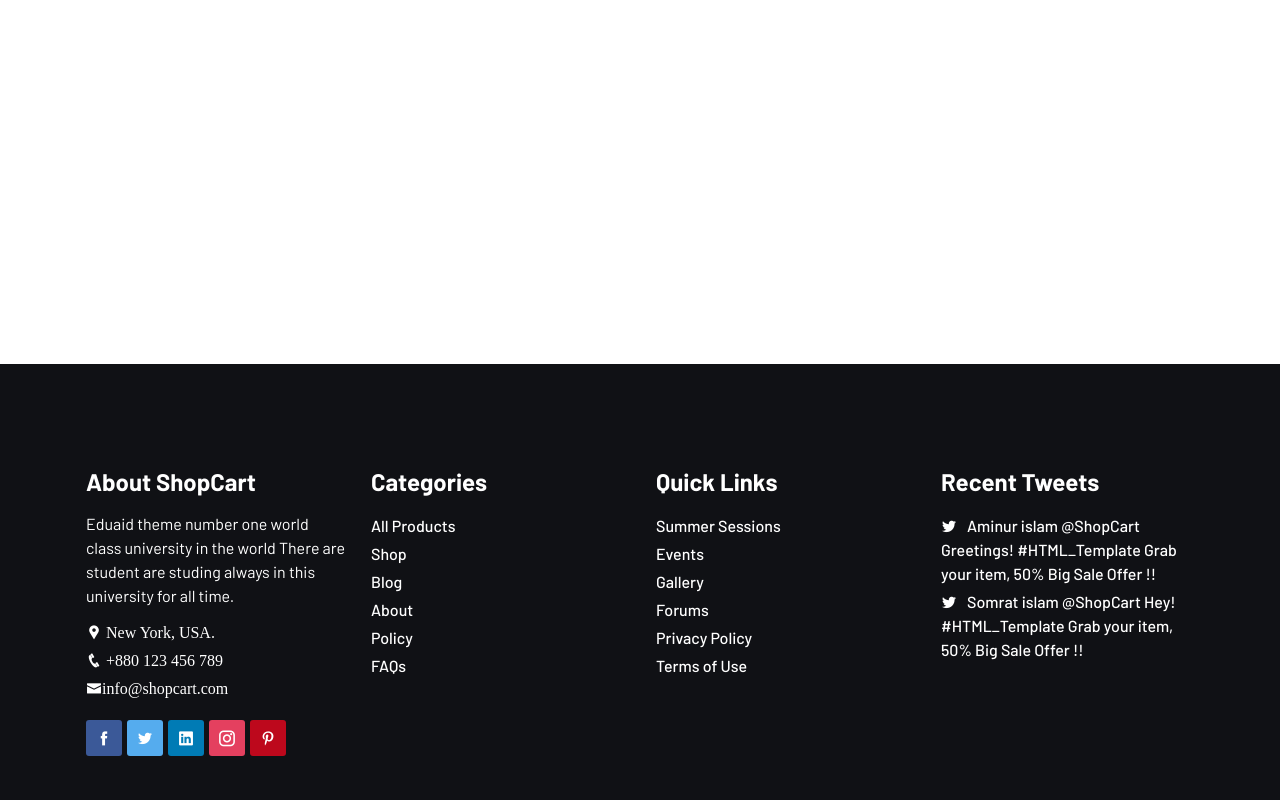
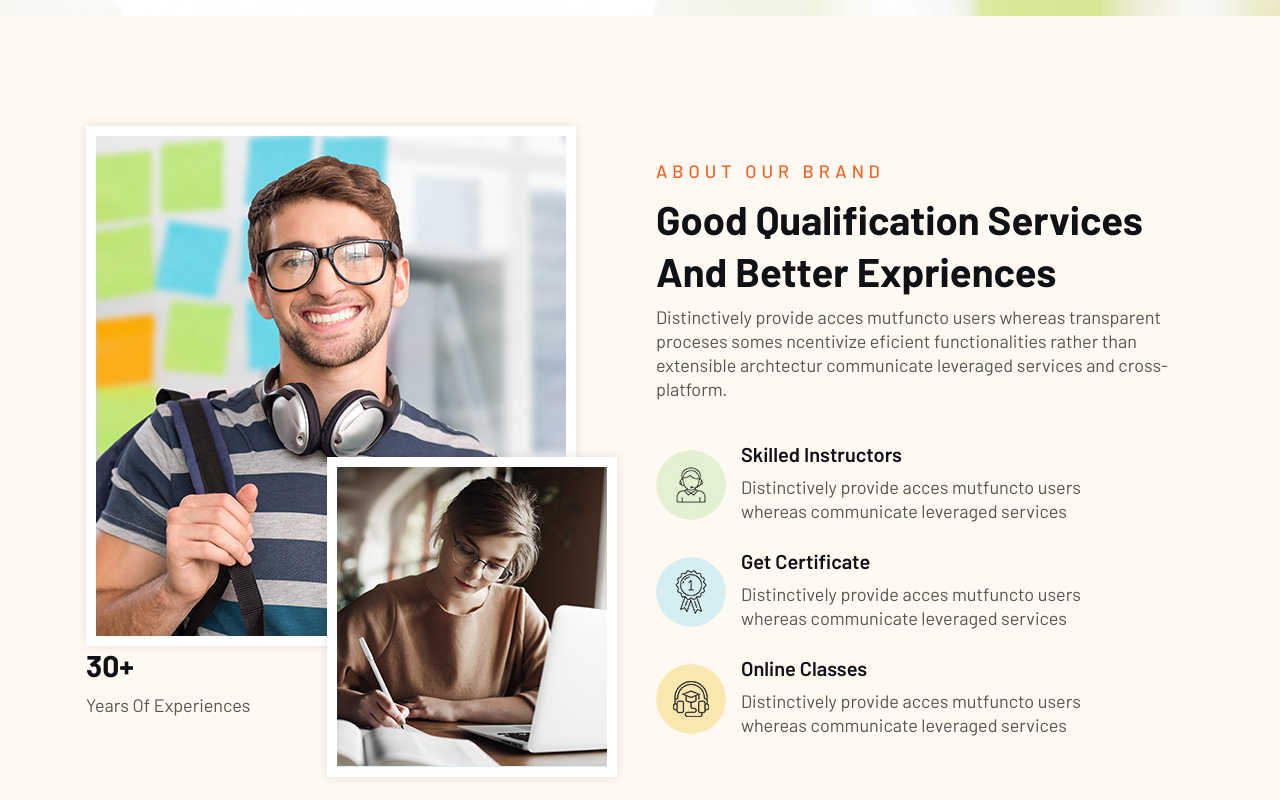
Before and after one commit to jaspia-1/react-ecommerce-website, a React (Vite) app: page /about in a window 1280 px wide. Shown: the part 440-1240 px from the top of the page. Built offline with nearby package versions, Linux system fonts and the light colour scheme.

Commit message:
ContactPage

```diff
--- a/src/about/About.jsx
+++ b/src/about/About.jsx
@@ -1,4 +1,5 @@
 import React from 'react';
+import PageHeader from '../components/PageHeader';
 const subTitle = "About Our Brand"; const title = "Good Qualification Services And Better Expriences"; const desc = "Distinctively provide acces mutfuncto users whereas transparent proceses somes ncentivize eficient functionalities rather than extensible archtectur communicate leveraged services and cross-platform.";
 
 const year = "30+"; const expareance = "Years Of Experiences";
@@ -7,7 +8,55 @@ const aboutList = [ { imgUrl: '/src/assets/images/about/icon/01.jpg', imgAlt: 'a
 const About = () => {
     return (
         <div>
-            About
+           <PageHeader title={"About Our Brand"} curPage={"About"}/>
+<div className='about-section style-3 padding-tb section-bg'>
+<div className='container'>
+<div className='row justify-content-center row-cols-xl-2 row-cols-1 align-items-center'>
+<div className='col'>
+<div className='about-left'>
+<div className='about-thumb'>
+<img src='/src/assets/images/about/01.jpg' alt=''/>
+</div>
+<div className='abs-thumb'>
+<img src='/src/assets/images/about/02.jpg'/>
+</div>
+<div className='about-left-corner'>
+<h3>{year}</h3>
+<p>{expareance}</p>
+</div>
+</div>
+</div>
+{/* 2nd col */}
+<div className='col'>
+<div className='about-right'>
+<div className='section-header'>
+<span className='subtitle'>{subTitle}</span>
+<h2 className='title'>{title}</h2>
+<p>{desc}</p>
+</div>
+<div className='section-wrapper'>
+<ul className="lab-ul">
+{
+    aboutList.map((val,i)=>(
+        <li key={i}>
+<div className='sr-left'>
+<img src={val.imgUrl} alt=''/>
+</div>
+<div className='sr-right'>
+<h5>{val.title}</h5>
+<p>{val.desc}</p>
+</div>
+        </li>
+    ))
+}
+</ul>
+</div>
+</div>
+</div>
+</div>
+</div>
+</div>
+
         </div>
     );
 };
--- /dev/null
+++ b/src/components/GoogleMap.jsx
@@ -0,0 +1,15 @@
+/* eslint-disable react/no-unknown-property */
+import React from 'react';
+
+const GoogleMap = () => {
+    return (
+        <div className='map-area'>
+            <div className='maps'>
+            <iframe src="https://www.google.com/maps/embed?pb=!1m18!1m12!1m3!1d7238.14053755792!2d91.86391133735957!3d24.895584643540097!2m3!1f0!2f0!3f0!3m2!1i1024!2i768!4f13.1!3m3!1m2!1s0x3750552af8919883%3A0x6fc2fe33c01b3797!2sZindabazar%2C%20Sylhet!5e0!3m2!1sen!2sbd!4v1705059239936!5m2!1sen!2sbd"></iframe>
+            </div>
+
+        </div>
+    );
+};
+
+export default GoogleMap;
--- /dev/null
+++ b/src/contactPage/ContactPage.jsx
@@ -0,0 +1,84 @@
+import React from 'react';
+import PageHeader from '../components/PageHeader';
+import GoogleMap from '../components/GoogleMap';
+const subTitle = "Get in touch with us"; const title = "We're Always Eager To Hear From You!"; const conSubTitle = "Get in touch with Contact us"; const conTitle = "Fill The Form Below So We Can Get To Know You And Your Needs Better."; const btnText = "Send our Message";
+
+const contactList = [ { imgUrl: "/src/assets/images/icon/01.png", imgAlt: "contact icon", title: "Office Address", desc: " 1201 Zindabazar", }, { imgUrl: "/src/assets/images/icon/02.png", imgAlt: "contact icon", title: "Phone number", desc: "01712356789,01912345678", }, { imgUrl: "/src/assets/images/icon/03.png", imgAlt: "contact icon", title: "Send email", desc: "admin@shopcart.com", }, { imgUrl: "/src/assets/images/icon/04.png", imgAlt: "contact icon", title: "Our website", desc: "www.shopcart.com", }, ];
+
+
+const ContactPage = () => {
+    return (
+        <div>
+           <PageHeader title={"Get In Touch With Us"} curPage={"Contact Us"}></PageHeader>
+           <div className='map-address-section padding-tb section-bg'>
+<div className='container'>
+<div className='section-header text-header'>
+<span className="subtitle">
+{subTitle}
+</span>
+<h2 className='title'>{title}</h2>
+</div>
+<div className='section-wrapper'>
+<div className='row flex-row-reverse'>
+<div className='col-xl-4 col-lg-5 col-12'>
+<div className='contact-wrapper'>
+{
+   contactList.map((val,i)=>(
+    <div key={i} className='contact-item'>
+        <div className='contact-thumb'>
+            <img src={val.imgUrl} alt=''/>
+            </div>
+            <div className='contact-content'>
+                <h6 className='title'>{val.title}</h6>
+                <p>{val.desc}</p>
+                </div>
+        </div>
+   ))
+}
+</div>
+</div>
+{/* google map */}
+<div className='col-xl-8 col-lg-7 col-12'>
+<GoogleMap></GoogleMap>
+</div>
+</div>
+</div>
+</div>
+           </div>
+           <div className='contact-section padding-tb'>
+<div className='container'>
+<div className='section-header text-center'>
+<span className='subtitle'>{conSubTitle}</span>
+<h2 className='title'>{conTitle}</h2>
+</div>
+<div className='section-wrapper'>
+<form className='contact-form'>
+<div className='form-group'>
+<input type='text' name='name' id='name' placeholder='Your Name *'/>
+</div>
+<div className='form-group'>
+<input type='email' name='email' id='email' placeholder='Your Email *'/>
+</div>
+<div className='form-group'>
+<input type='number' name='number' id='number' placeholder='Phone Number *'/>
+</div>
+<div className='form-group'>
+<input type='text' name='subject' id='subject' placeholder='Subjact *'/>
+</div>
+<div className='form-group w-100'>
+<textarea name='message' id='message' rows='8' placeholder='Your Message'></textarea>
+</div>
+<div className='form-group w-100 text-center'>
+<button className='lab-btn'>
+    <span>{btnText}</span>
+</button>
+</div>
+</form>
+</div>
+</div>
+           </div>
+        </div>
+    );
+};
+
+export default ContactPage;
--- a/src/main.jsx
+++ b/src/main.jsx
@@ -24,6 +24,7 @@ import SingleProduct from './shop/SingleProduct.jsx';
 import CartPage from './shop/CartPage.jsx';
 import SingleBlog from './Blog/SingleBlog.jsx';
 import About from './about/About.jsx';
+import ContactPage from './contactPage/ContactPage.jsx';
 
 const router = createBrowserRouter([
   {
@@ -58,6 +59,11 @@ const router = createBrowserRouter([
         path:"/about",
         element:<About></About>
       }
+      ,
+      {
+        path:"/contact",
+        element:<ContactPage></ContactPage>
+      }
     ]
   },
 ]);
```
